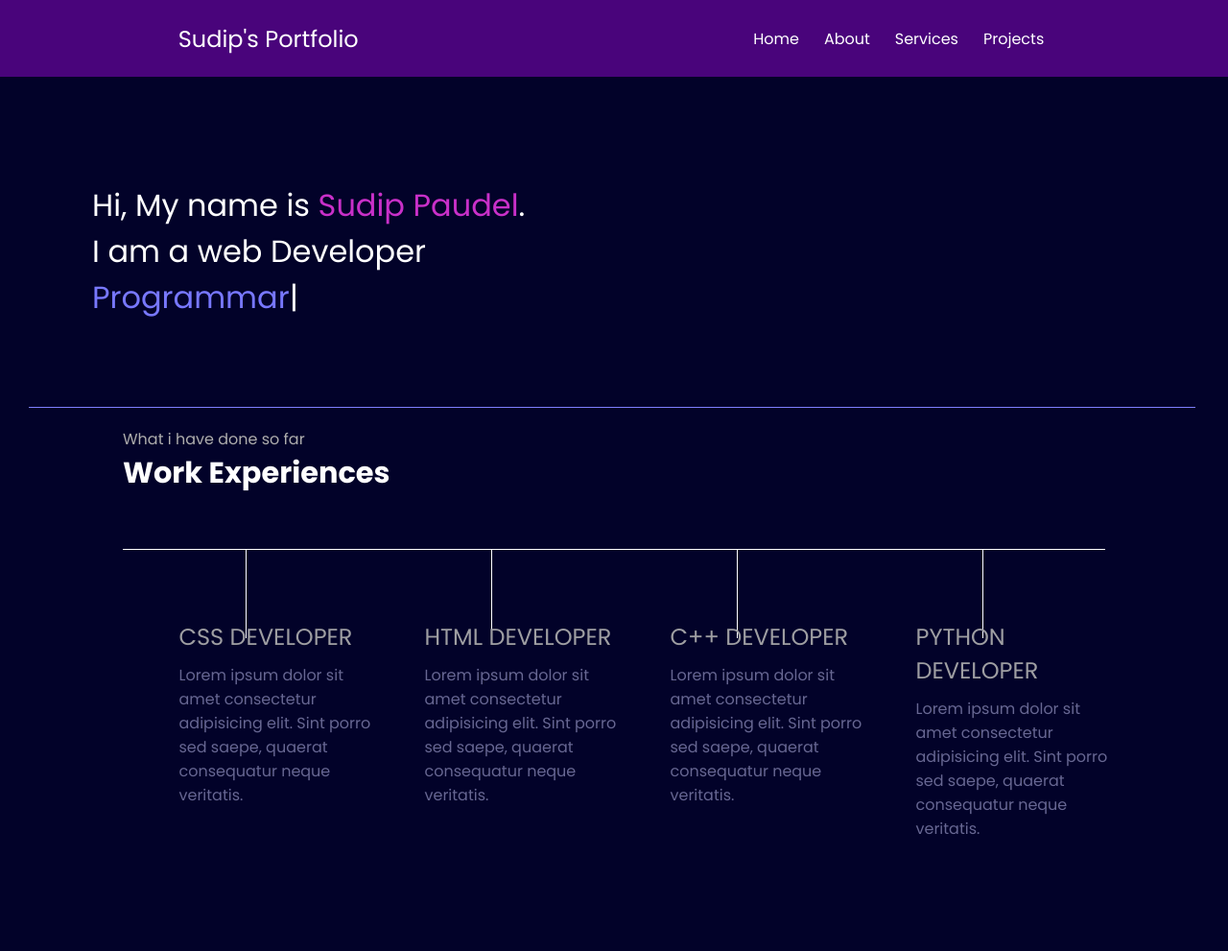
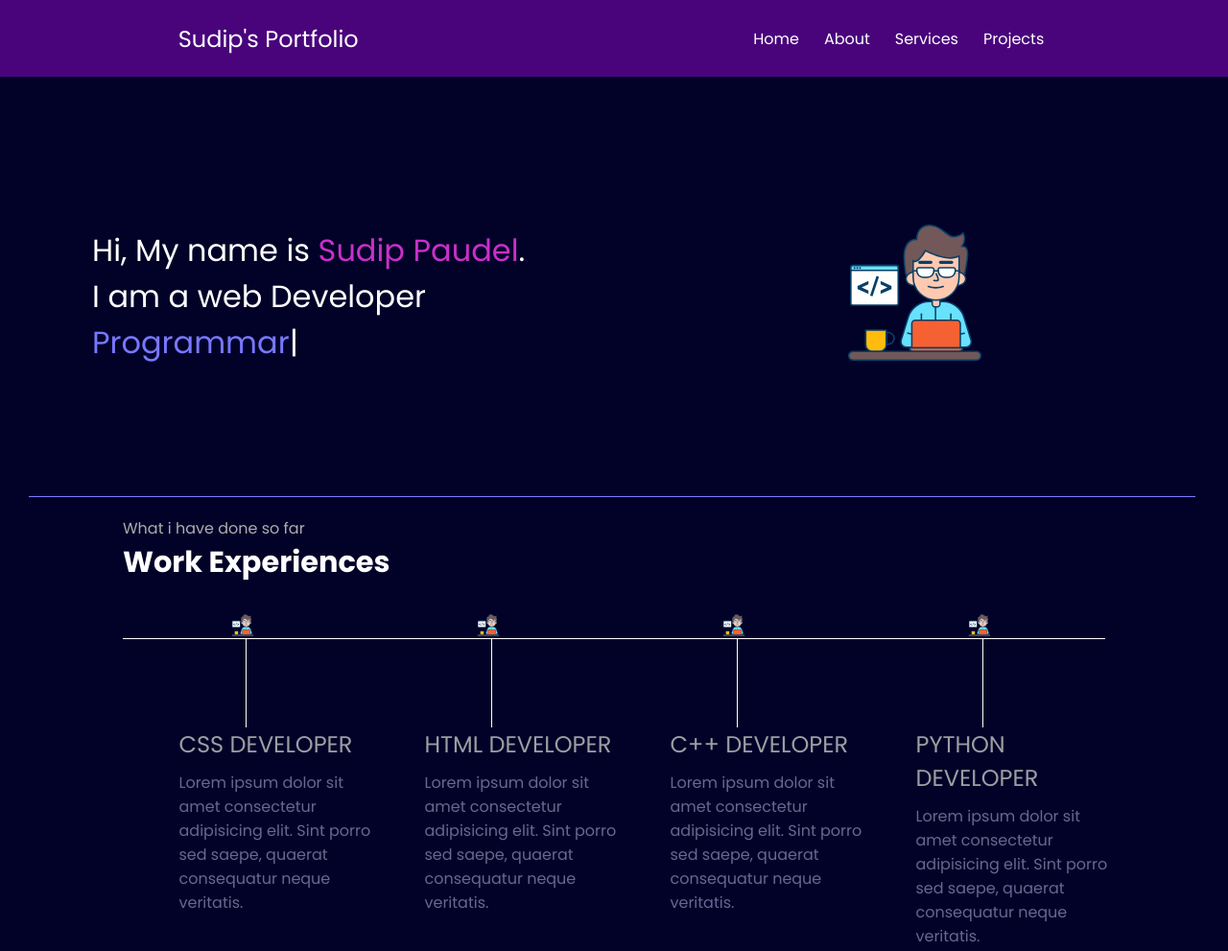
Before and after one commit to pdlsensei/Portfolio, a plain HTML site: page index.html in a window 1280 px wide. Shown: the top 991 px of the page at 96% size. Drawn offline with nearby package versions, Linux system fonts and the light colour scheme.

Commit message:
index.html

```diff
--- a/index.html
+++ b/index.html
@@ -34,7 +34,7 @@
           <span id="element"></span>
         </div>
         <div class="right-section">
-          <img src="Images/web-developer.svg" class="dev-pic" alt="" />
+          <img src="web-developer.svg" class="dev-pic" alt="" />
         </div>
       </section>
       <hr />
@@ -43,7 +43,7 @@
         <h1>Work Experiences</h1>
         <div class="box">
           <div class="vertical">
-            <img src="Images/web-developer.svg" class="img-top" alt="" />
+            <img src="web-developer.svg" class="img-top" alt="" />
             <div class="exp">
             <div class="title">CSS DEVELOPER</div>
             <div class="discription">
@@ -53,7 +53,7 @@
             </div>
           </div>
           <div class="vertical">
-            <img src="Images/web-developer.svg" class="img-top" alt="" />
+            <img src="web-developer.svg" class="img-top" alt="" />
             <div class="exp">
               <div class="title">HTML DEVELOPER</div>
               <div class="discription">
@@ -63,7 +63,7 @@
             </div>
           </div>
           <div class="vertical">
-            <img src="Images/web-developer.svg" class="img-top" alt="" />
+            <img src="web-developer.svg" class="img-top" alt="" />
             <div class="exp">
               <div class="title">C++ DEVELOPER</div>
               <div class="discription">
@@ -73,7 +73,7 @@
             </div>
           </div>
           <div class="vertical">
-            <img src="Images/web-developer.svg" class="img-top" alt="" />
+            <img src="web-developer.svg" class="img-top" alt="" />
             <div class="exp">
               <div class="title">PYTHON DEVELOPER</div>
               <div class="discription">
```
